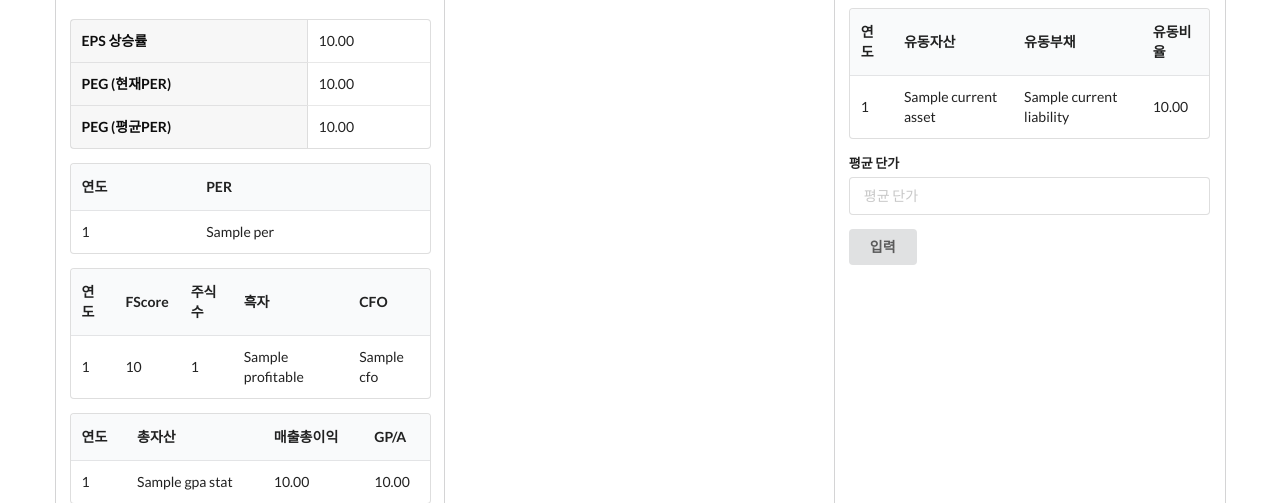
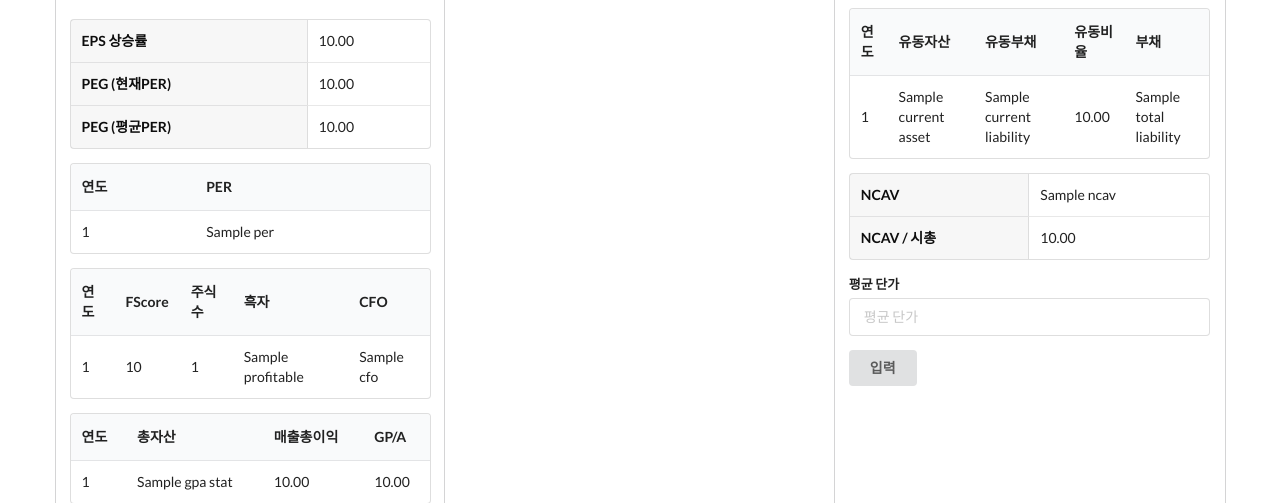
Before and after one commit to 0hoo/snowball, a Flask app: template templates/stock_detail.html in a window 1280 px wide. Shown: the part 1434-1937 px from the top of the page. Run offline with Flask 2, Linux system fonts and the light colour scheme; the template is opened without the code that fills it: most values are stand-ins (such as "Sample title", 1, 10 or a date in 2020); some libraries are stand-ins or nearby versions.

Commit message:
NCAV 추가

```diff
--- a/db.py
+++ b/db.py
@@ -410,11 +410,15 @@ class Stock(UserDict):
 
     @property
     def current_assets(self):
-        return self.get('current_assets')
+        return self.get('current_assets', [])
 
     @property
     def current_liability(self):
-        return self.get('current_liability')
+        return self.get('current_liability', [])
+
+    @property
+    def total_liability(self):
+        return self.get('total_liability', [])
 
     @property
     def current_ratio(self):
@@ -422,7 +426,19 @@ class Stock(UserDict):
 
     @property
     def current_ratio_stat(self):
-        return zip(self.current_assets, self.current_liability, self.current_ratio)
+        return zip(self.current_assets, self.current_liability, self.current_ratio, self.total_liability)
+
+    @property
+    def NCAV(self):
+        asset = [c[1] for c in self.current_assets if c[0] == LAST_YEAR]
+        liability = [c[1] for c in self.total_liability if c[0] == LAST_YEAR]
+        if not asset or not liability:
+            return 0
+        return asset[0] - liability[0]
+
+    @property
+    def NCAV_ratio(self):
+        return self.NCAV / self.get('agg_value', 1) * 100
 
     def calc_gpa(self, gp):
         if not gp[1]:
@@ -600,13 +616,14 @@ def make_filter_option_func(filter_option):
 
 
 def update_rank_by(stocks: List[Stock], key: str, rank_key: str, reverse: bool):
-    countable = [s for s in stocks if s.get(key, 0) > 0]
+    countable = [s for s in stocks if attr_or_key_getter(key, s) > 0]
     for idx, stock in enumerate(sorted(countable, key=partial(attr_or_key_getter, key), reverse=reverse)):
         stock[rank_key] = idx + 1
         save_stock(stock)
-    uncountable = [s for s in stocks if s.get(key, 0) == 0]
+    uncountable = [s for s in stocks if attr_or_key_getter(key, s) <= 0]
     for stock in uncountable:
         stock[rank_key] = len(stocks)
+        save_stock(stock)
 
 
 def update_ranks():
@@ -624,6 +641,7 @@ def update_ranks():
     update_rank_by(stocks, 'month6', 'rank_month3', reverse=True)
     update_rank_by(stocks, 'month12', 'rank_month3', reverse=True)
     update_rank_by(stocks, 'relative_earning_rate', 'rank_relative_earning_rate', reverse=True)
+    update_rank_by(stocks, 'NCAV_ratio', 'rank_ncav', reverse=True)
 
 
 def all_stocks(order_by='title', ordering='asc', find=None, filter_by_expected_rate=True, filter_bad=True, filter_options=[], rank_options=[]) -> List[Stock]:
--- a/scrapper.py
+++ b/scrapper.py
@@ -440,30 +440,40 @@ def parse_fnguide_financial_statements(code: str) -> bool:
 
     try:
         i = row_headers.index('유동자산')
+        current_assets = [parse_int(v) for v in tree.xpath("//*[@id='divDaechaY']/table/tbody/tr")[i].xpath('td/text()')]
     except ValueError:
-        return False
-    current_assets = [parse_int(v) for v in tree.xpath("//*[@id='divDaechaY']/table/tbody/tr")[i].xpath('td/text()')]
+        current_assets = []
 
     try:
         i = row_headers.index('유동부채')
+        current_liability = [parse_int(v) for v in tree.xpath("//*[@id='divDaechaY']/table/tbody/tr")[i].xpath('td/text()')]
     except ValueError:
-        return False
-    current_liability = [parse_int(v) for v in tree.xpath("//*[@id='divDaechaY']/table/tbody/tr")[i].xpath('td/text()')]
+        current_liability = []
+
+    try:
+        i = row_headers.index('부채')
+        total_liability = [parse_int(v) for v in tree.xpath("//*[@id='divDaechaY']/table/tbody/tr")[i].xpath('td/text()')]
+    except:
+        total_liability = []
+
 
     print(years)
     print(current_assets)
     print(current_liability)
+    print(total_liability)
 
     if len(years) != len(current_assets):
         return False
 
     current_assets = list(zip(years, current_assets))
     current_liability = list(zip(years, current_liability))
+    total_liability = list(zip(years, total_liability))
 
     stock = {
         'code': code,
         'current_assets': current_assets,
         'current_liability': current_liability,
+        'total_liability': total_liability,
     }
     db.save_stock(stock)
     return True
--- a/templates/stock_detail.html
+++ b/templates/stock_detail.html
@@ -706,20 +706,35 @@ function lineChart(elementId, label, labels, data, color) {
                         <th>유동자산</th>
                         <th>유동부채</th>
                         <th>유동비율</th>
+                        <th>부채</th>
                     </tr>
                 </thead>
                 <tbody>
-                    {% for current_asset, current_liability, current_ratio in stock.current_ratio_stat %}
+                    {% for current_asset, current_liability, current_ratio, total_liability in stock.current_ratio_stat %}
                     <tr>
                         <td>{{current_asset.0}}</td>
                         <td>{{current_asset.1}}</td>
                         <td>{{current_liability.1}}</td>
                         <td>{{ '%.2f'|format(current_ratio.1) }}</td>
+                        <td>{{total_liability.1}}</td>
                     </tr>
                     {% endfor %}
                 </tbody>
             </table>
-
+            {% if stock.NCAV != 0 %}
+            <table class="ui definition table">
+                <tbody>
+                    <tr>
+                        <td>NCAV</td>
+                        <td>{{ stock.NCAV }}</td>
+                    </tr>
+                    <tr>
+                        <td>NCAV / 시총</td>
+                        <td>{{  '%.2f'|format(stock.NCAV_ratio) }}</td>
+                    </tr>
+                </tbody>
+            </table>
+            {% endif %}
             <form class="ui form" action="{{ url_for('stock_my_price', code=stock.code) }}" method="post">
                 <div class="field">
                 <label>평균 단가</label>
```
Also changed, not shown: templates/stocks.html (+12 -6 lines).
